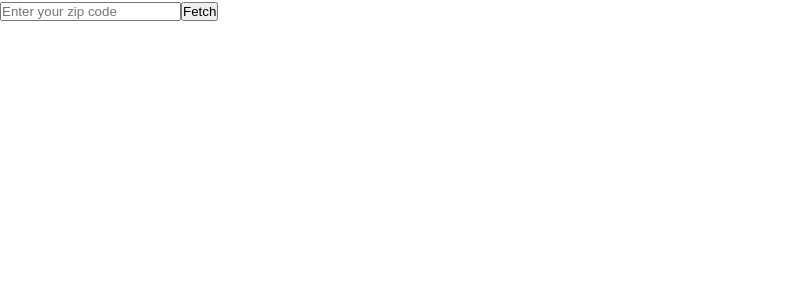
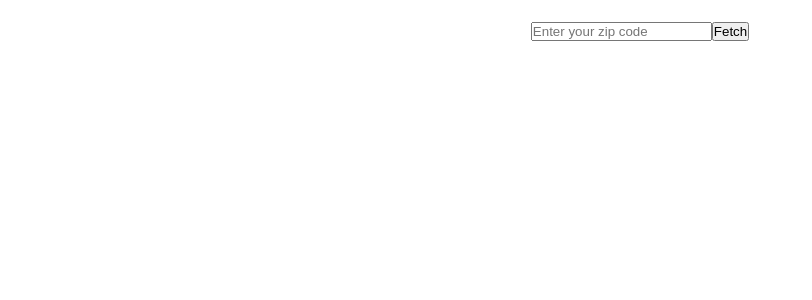
Before and after one commit to BB-91/weather-app, a React (Create React App) app: page / in a window 1280 px wide. Shown: the top 300 px of the page, without its empty margins (0-812 px from the left). Built offline with nearby package versions, Linux system fonts and the light colour scheme.

Commit message:
added styling

```diff
--- a/src/App.js
+++ b/src/App.js
@@ -6,6 +6,7 @@ import validator from './data/patchValidator.mjs';
 
 import WeatherContainer from './containers/WeatherContainer/WeatherContainer';
 import HistoricWeatherContainer from './containers/HistoricWeatherContainer/HistoricWeatherContainer';
+import Wrapper from './containers/Wrapper/Wrapper';
 
 
 const customApiURL = LOCAL_API.getURL();
@@ -215,6 +216,8 @@ function App() {
                 newDataArray = newDataArray.slice(1, MAX_HISTORY_SIZE + 1);
             }
 
+            historicDataRef.current = newDataArray;
+
             console.log("newDataArray: ", newDataArray);
             const updateRes = await updateLocalAPI(zipCode, localData, {"data": newDataArray});
             console.log(`updateRes: `, updateRes);
@@ -268,21 +271,30 @@ function App() {
 
     return (
         <div className="App">
-            <input
-                    ref={inputElement}
-                    type={"number"}
-                    name="zip-code"
-                    id="zip-code"
-                    placeholder="Enter your zip code"
-                    onInput={handleInput}
-                />
+
+            {/* <br/> */}
+
+            <div className='wrapper'>
+
+                <div id="search-row">
+                    <input onInput={handleInput} ref={inputElement} type={"number"} name="zip-code" id="zip-code" placeholder="Enter your zip code" />
+                    <button onClick={handleFetchButtonClick}>Fetch</button>
+                </div>
 
 
-            <button onClick={handleFetchButtonClick}>Fetch</button>
-            <br/>
+                { searchedWeatherData.current && <WeatherContainer data={searchedWeatherData.current}/> }
+                { historicDataRef.current.length > 0 &&
+                    <>
 
-            { searchedWeatherData.current && <WeatherContainer data={searchedWeatherData.current}/> }
-            { historicDataRef.current.length > 0 && <HistoricWeatherContainer data={historicDataRef.current}/> }
+                        <HistoricWeatherContainer historicDataArray={historicDataRef.current}/>
+                    </>
+                }
+
+
+            </div>
+
+
+
 
 
 
--- a/src/App.scss
+++ b/src/App.scss
@@ -2,11 +2,20 @@
     margin: 0;
     padding: 0;
     box-sizing: border-box;
-    // background-color: rgb(42, 42, 42);
-    // color: white;
 }
 
 
-// .App {
-//   text-align: center;
-// }
+.wrapper {
+    display: grid;
+    grid-template-columns: 1fr;
+
+    justify-content: center;
+    align-content: center;
+
+    justify-items: center;
+    align-items: center;
+}
+
+#search-row {
+    margin: 20px 0;
+}
--- a/src/containers/HistoricWeatherContainer/HistoricWeatherContainer.jsx
+++ b/src/containers/HistoricWeatherContainer/HistoricWeatherContainer.jsx
@@ -1,10 +1,25 @@
 import React from 'react';
+import WeatherContainer from '../WeatherContainer/WeatherContainer';
 import "./HistoricWeatherContainer.scss";
 
 const HistoricWeatherContainer = (props) => {
     const { historicDataArray } = props;
+    const reversedHistoricDataArray = [...historicDataArray].reverse()
+
+    const getHistoricContainers = () => {
+        const historicContainers = reversedHistoricDataArray.map((data, index) => {
+            return <WeatherContainer data={data} key={index}/>
+        })
+        return historicContainers;
+    }
+
+    // console.log("HistoricWeatherContainer -> historicDataArray: ", historicDataArray)
+
     return (
-        <div id="historic-weather-container"></div>
+        <div id="historic-weather-container">
+            <h3>Historic data for this zip code:</h3>
+            { reversedHistoricDataArray && reversedHistoricDataArray.length > 0 && getHistoricContainers() }
+        </div>
     )
 }
 
--- a/src/containers/HistoricWeatherContainer/HistoricWeatherContainer.scss
+++ b/src/containers/HistoricWeatherContainer/HistoricWeatherContainer.scss
@@ -0,0 +1,7 @@
+#historic-weather-container{
+    text-align: center;
+    display: grid;
+    grid-template-columns: 1fr;
+    row-gap: 20px;
+    margin: 20px 0;
+}
--- a/src/containers/WeatherContainer/WeatherContainer.jsx
+++ b/src/containers/WeatherContainer/WeatherContainer.jsx
@@ -18,6 +18,7 @@ const getDisplayedWeatherElements = (props) => {
                 <img src={weatherImgURL} alt="weather"></img>
                 <p>{name}</p>
                 <p>{getTitleCaseFromSpaced(description)}</p>
+                <p>Humidity: {humidity}%</p>
                 <span>{time}</span>
                 <div className='temp-current-row'>
                     <span>Curent: {temp}°</span>
@@ -27,7 +28,7 @@ const getDisplayedWeatherElements = (props) => {
                     <span>( Feels like: {feels_like}° )</span>
                     <span>High: {temp_max}°</span>
                 </div>
-                <p>Humidity: {humidity}%</p>
+
             </>
         )
     }
--- a/src/containers/WeatherContainer/WeatherContainer.scss
+++ b/src/containers/WeatherContainer/WeatherContainer.scss
@@ -17,6 +17,10 @@
 
     padding-bottom: 10px;
 
+}
+
+img {
+    filter: drop-shadow(2px 2px 4px rgba(0, 0, 0, 0.7));
 }
 
 .temp-current-row,
--- /dev/null
+++ b/src/containers/Wrapper/Wrapper.jsx
@@ -0,0 +1,12 @@
+import React from 'react';
+import "./Wrapper.scss";
+
+const Wrapper = () => {
+  return (
+    <div id="wrapper">
+
+    </div>
+  )
+}
+
+export default Wrapper;
--- /dev/null
+++ b/src/containers/Wrapper/Wrapper.scss
@@ -0,0 +1,6 @@
+// #wrapper {
+//     display: grid;
+//     grid-template-columns: 1fr;
+//     justify-content: center;
+//     align-content: center;
+// }
```
Also changed, not shown: 8 other files (tests, documents, lock files or other folders).
